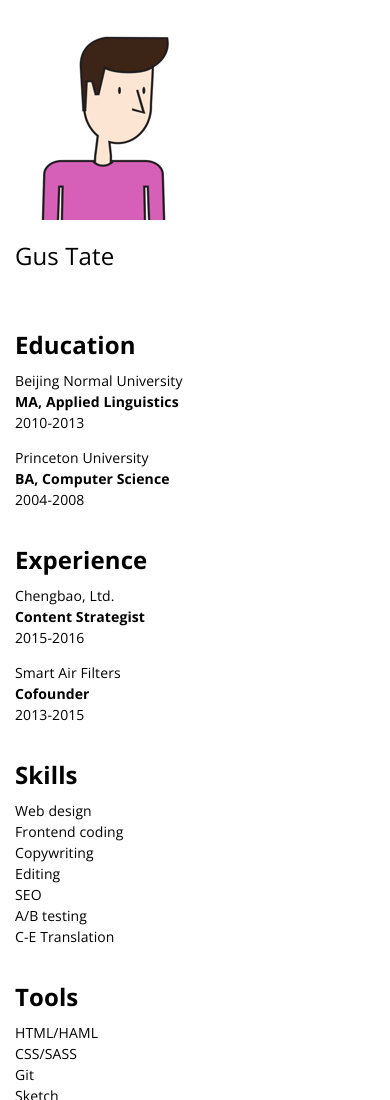
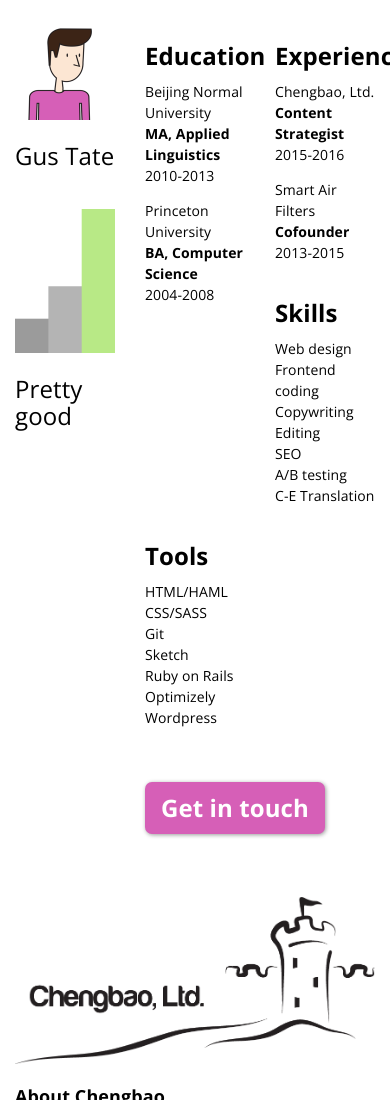
Before and after one commit to gustate/gustate.github.io, a plain HTML site: page index.html in a window 390 px wide. Shown: the top 1100 px of the page. Drawn offline with nearby package versions, Linux system fonts and the light colour scheme.

Commit message:
Revert "added full screen xs styles"
This reverts commit 71ac22e10847a3f8b1b8ecf0d282f8d39c566561.

```diff
--- a/index.html
+++ b/index.html
@@ -26,13 +26,15 @@
   <body>
     <div class="container">
       <div class="row">
-        <div class="col-xs-12 col-sm-2 col-md-2">
+        <div class="col-xs-4 col-sm-2 col-md-2">
           <img src="img/gus-profile-pic.png" class="img-responsive">
           <h1>Gus Tate</h1>
+          <img src="img/scale.png" class="img-responsive">
+          <h1>Pretty good</h1>
         </div>
-        <div class="col-xs-12 col-sm-6 col-md-5">
+        <div class="col-xs-8 col-sm-6 col-md-5">
           <div class="row">
-            <div class="col-xs-12 col-sm-6">
+            <div class="col-xs-6 col-sm-6">
               <h2>Education</h2>
               <p>
                 Beijing Normal University
@@ -49,7 +51,7 @@
                 2004-2008
               </p>
             </div>
-            <div class="col-xs-12 col-sm-6">
+            <div class="col-xs-6 col-sm-6">
               <h2>Experience</h2>
               <p>
                 Chengbao, Ltd.
@@ -66,7 +68,7 @@
                 2013-2015
               </p>
             </div>
-            <div class="col-xs-12 col-sm-6">
+            <div class="col-xs-6 col-sm-6">
               <h2>Skills</h2>
               <p>
                 Web design
@@ -84,7 +86,7 @@
                 C-E Translation
               </p>
             </div>
-            <div class="col-xs-12 col-sm-6">
+            <div class="col-xs-6 col-sm-6">
               <h2>Tools</h2>
               <p>
                 HTML/HAML
```
